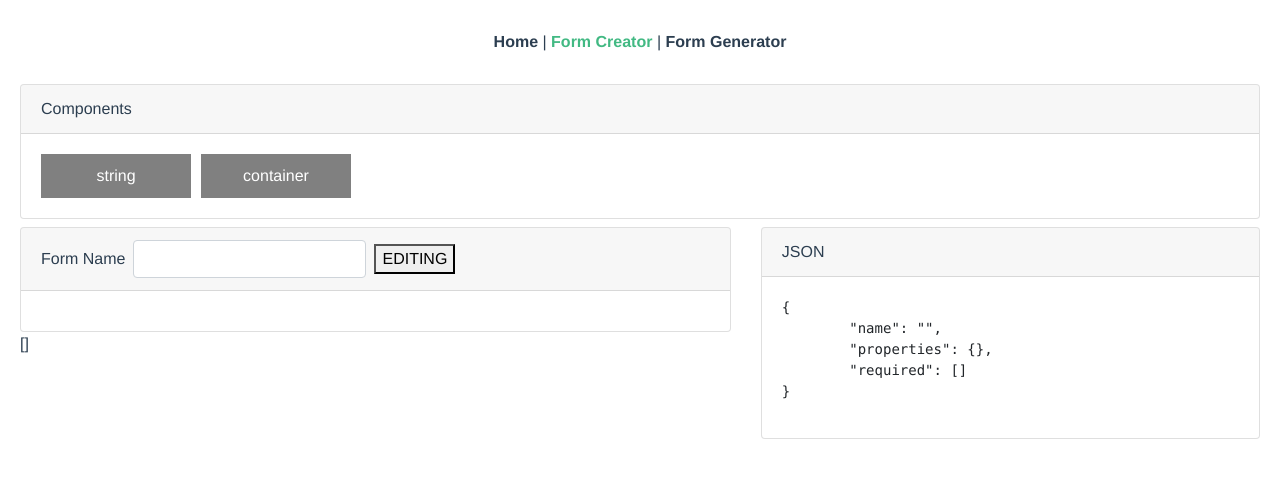
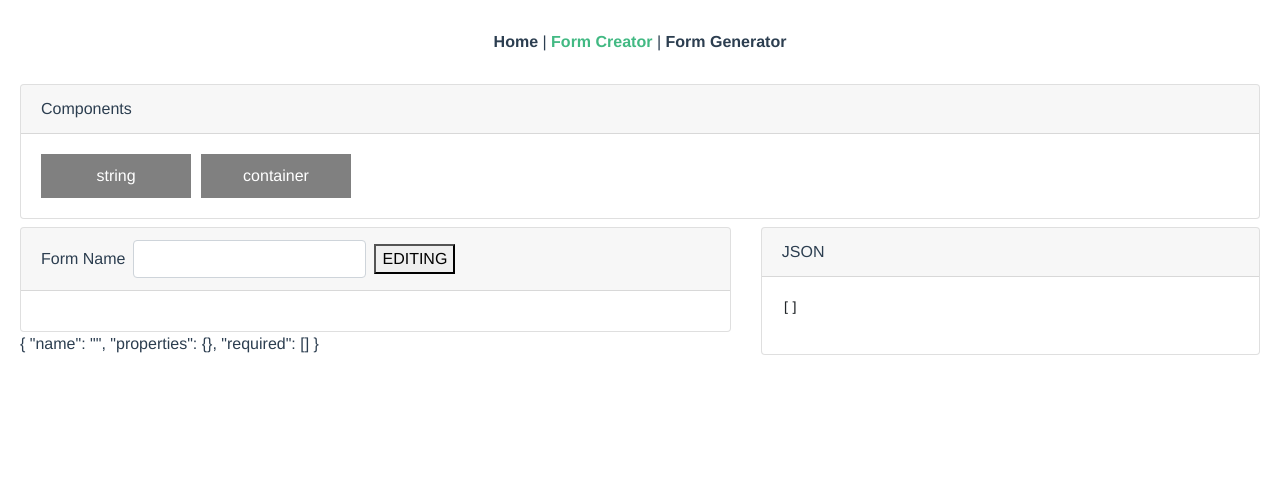
Before and after one commit to shijir0330/dynamic-form-front-end, a Vue app: page /form-creator in a window 1280 px wide. Shown: the top 478 px of the page. Built offline with nearby package versions, Linux system fonts and the light colour scheme.

Commit message:
seems working

```diff
--- a/src/components/creator/CreateContainer.vue
+++ b/src/components/creator/CreateContainer.vue
@@ -80,6 +80,8 @@ export default {
       if (this.drag) {
         const _type = event.dataTransfer.getData('itemType')
         const {type, properties: {columns, name, label, ...other}} = this.components.find((item) => item.type === _type);
+        if (!this.value.properties) this.value.properties = [];
+        console.log('efefe');
         this.value.properties.splice(index, 0, {
           type: type,
           edit: false,
--- a/src/components/creator/DynamicFormCreator.vue
+++ b/src/components/creator/DynamicFormCreator.vue
@@ -55,11 +55,11 @@
                @dragleave.prevent="dragLeave($event)"
                @dragover.prevent/>
         </b-card>
-        {{ properties }}
+        {{ getJson }}
       </b-col>
       <b-col cols="5">
         <b-card header="JSON">
-          <pre>{{ getJson | jsonFormat }}</pre>
+          <pre>{{ properties | jsonFormat }}</pre>
         </b-card>
       </b-col>
     </b-row>
--- a/src/mixins/drag-drop-mixin.js
+++ b/src/mixins/drag-drop-mixin.js
@@ -8,7 +8,7 @@ const dragDropMixin = {
                 },
                 {
                     type: 'container',
-                    properties: {name: '', label: '', columns: '12', properties: [], required: []}
+                    properties: {name: '', label: '', columns: '12'}
                 },
             ],
         }
```
